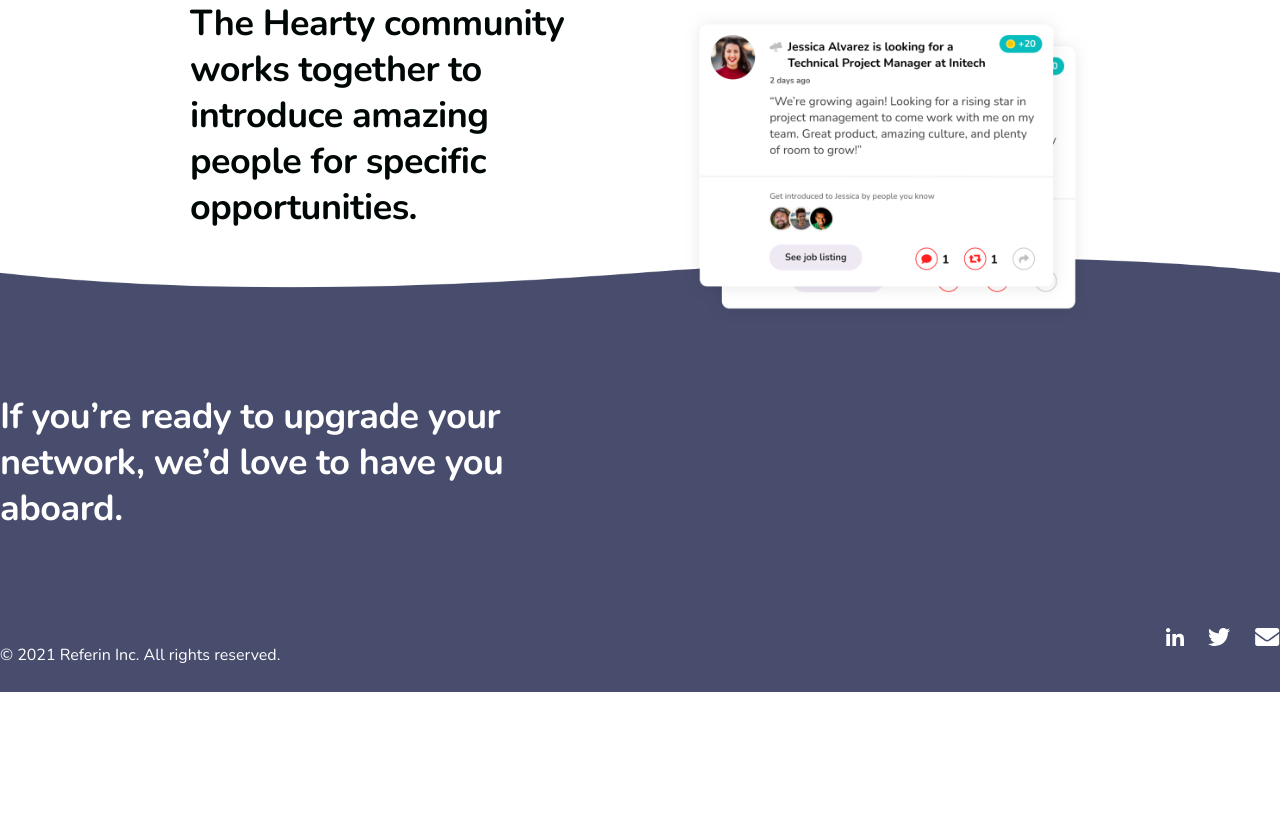
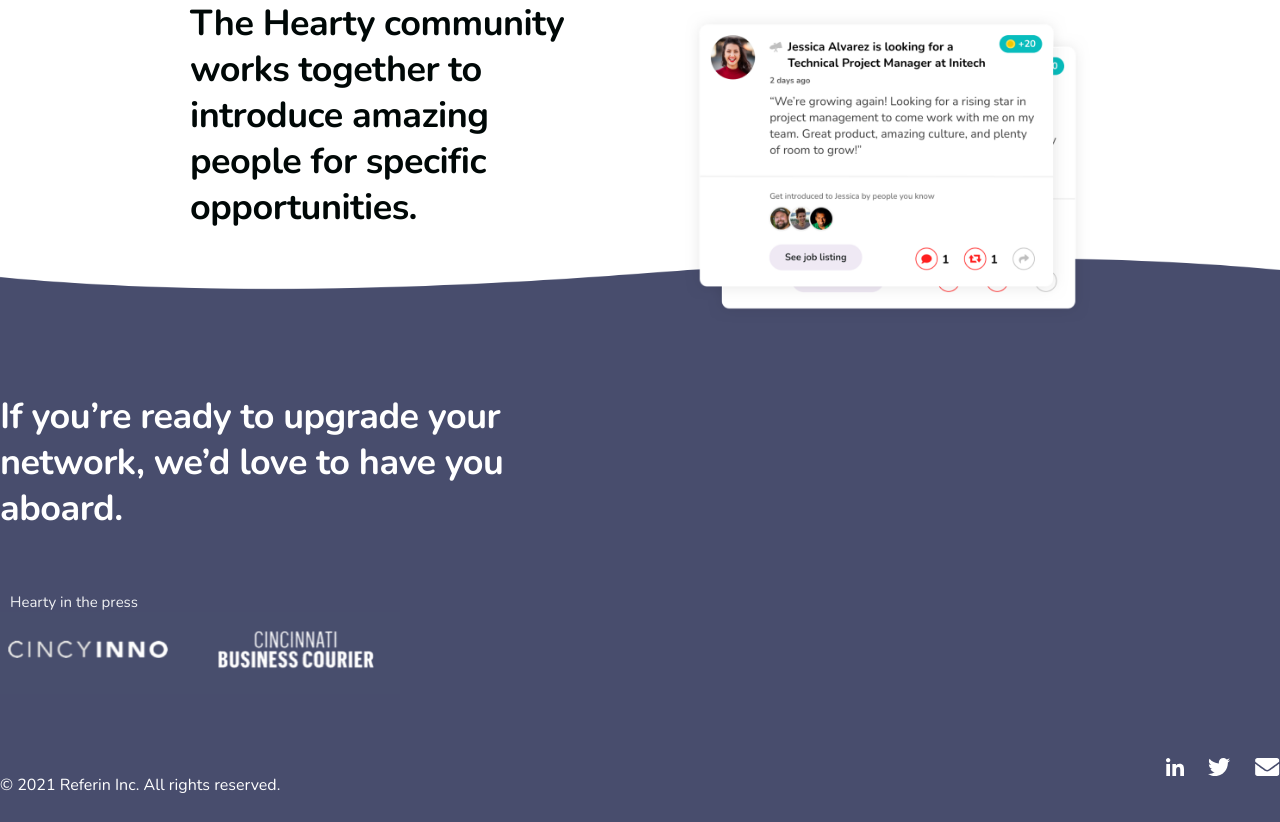
Before and after one commit to Referin/marketingsite, a PHP site: page / in a window 1280 px wide. Shown: the part 2024-2846 px from the top of the page. Before the commit the page ends 2716 px from the top, so only its background shows below. Run offline with PHP 8.4, Linux system fonts and the light colour scheme; some libraries are stand-ins or nearby versions.

Commit message:
add press

```diff
--- a/home.html
+++ b/home.html
@@ -112,10 +112,14 @@
     <div class="content container">
     <div class="left">
       <h3>If you’re ready to upgrade your network, we’d love to have you aboard.</h3>
+
+      <h2>Hearty in the press</h2>
+      <div class="pressIcons">
+        <a target="_blank" href="https://www.bizjournals.com/cincinnati/inno/stories/news/2021/04/20/hearty-is-second-act-for-ahalogy-execs.html"><img src="./images/logos/press.png"></a>
+      </div>
     </div>
     <div id="form" class="right">
       <script type="text/javascript" src="https://form.jotform.com/jsform/210945819725060"></script>
-
     </div>
     <div class="bottom">
       <p>© 2021 Referin Inc. All rights reserved.</p>
--- a/style.css
+++ b/style.css
@@ -409,3 +409,22 @@ nav img {
 .hidden {
     display:none;
 }
+
+.footer .right {
+    padding-left:40px;
+}
+
+.footer .left h2 {
+    font-size:15px;
+    color:#f0f1f3;
+    font-family: "Nunito";
+    font-weight:400;
+    padding-left:10px;
+    margin-top:60px;
+    margin-bottom:0;
+
+}
+
+.pressIcons img {
+    max-width:400px;
+}
```
Also changed, not shown: images/logos/press.png (added), 3 other files.
